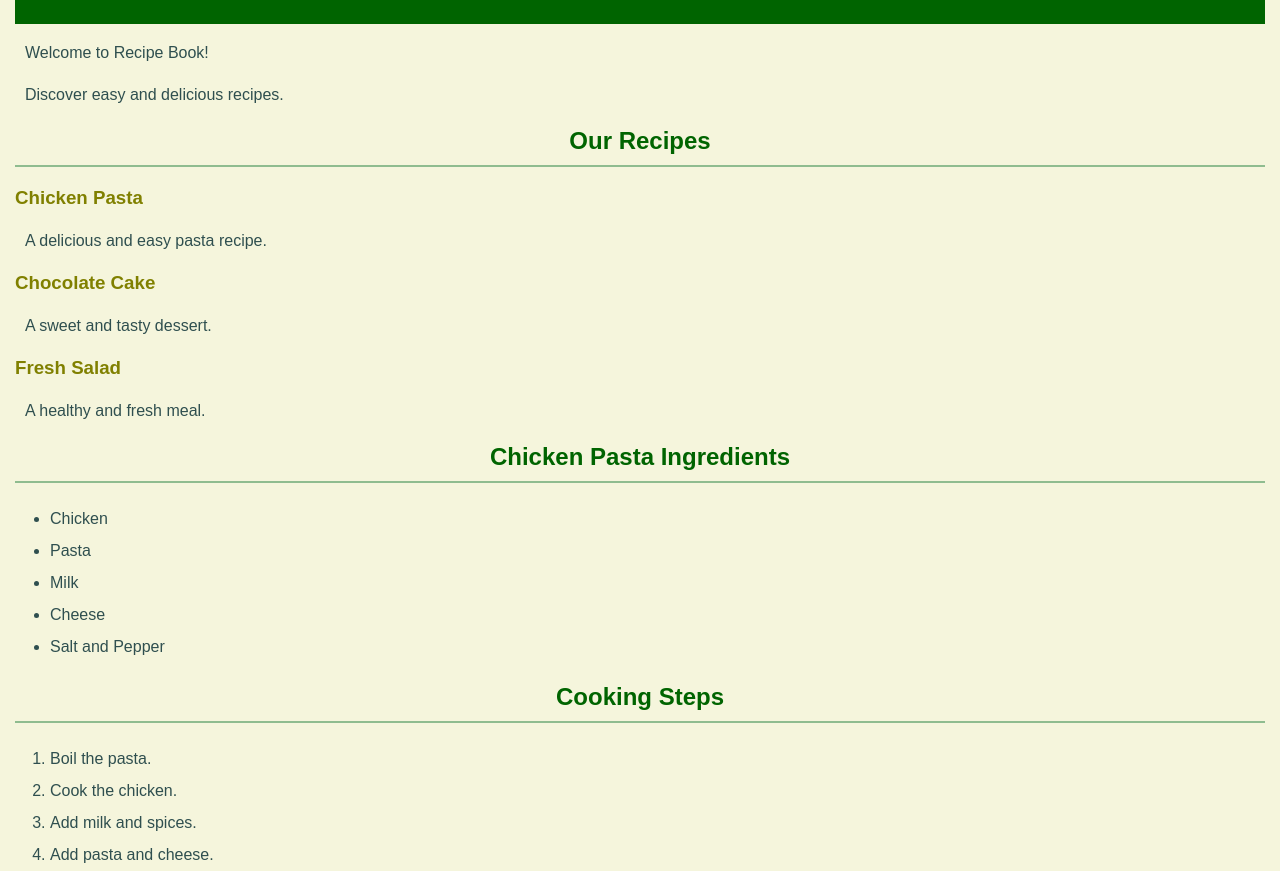
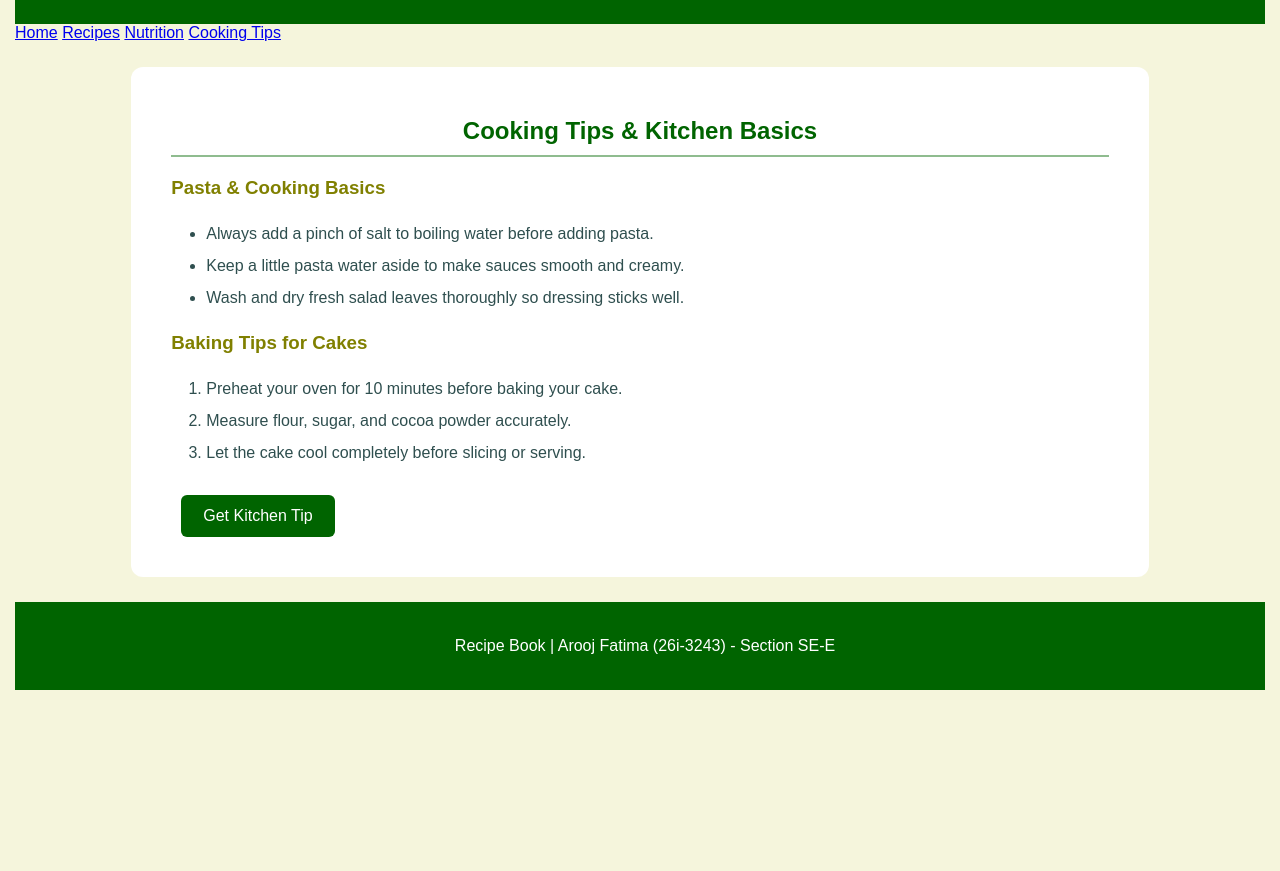
Before and after one commit to i263243-cmd/recipe-book-website, a plain HTML site: page index.html in a window 1280 px wide. Shown: the part 81-952 px from the top of the page. After the commit the page ends 800 px from the top, so only its background shows below. Drawn offline with Linux system fonts and the light colour scheme.

Commit message:
Add navigation bar and footer to index page

```diff
--- a/index.html
+++ b/index.html
@@ -2,13 +2,10 @@
      Roll No:26i-3243
      Section:SE-E-->
 
-
 <!DOCTYPE html>
 <html>
 <head>
-
-    <title>Recipe Book</title>
-
+    <title>Cooking Tips - Recipe Book</title>
     <link rel="stylesheet" href="style.css">
 </head>
 
@@ -16,48 +13,36 @@
 
     <h1>Recipe Book</h1>
 
-    <p>Welcome to Recipe Book!</p>
-    <p>Discover easy and delicious recipes.</p>
+    <nav>
+        <a href="index.html">Home</a>
+        <a href="recipes.html">Recipes</a>
+        <a href="nutrition.html">Nutrition</a>
+        <a href="tips.html">Cooking Tips</a>
+    </nav>
 
-    <h2>Our Recipes</h2>
+    <section>
+        <h2>Cooking Tips & Kitchen Basics</h2>
 
-    <h3>Chicken Pasta</h3>
-    <p>A delicious and easy pasta recipe.</p>
+        <h3>Pasta & Cooking Basics</h3>
+        <ul>
+            <li>Always add a pinch of salt to boiling water before adding pasta.</li>
+            <li>Keep a little pasta water aside to make sauces smooth and creamy.</li>
+            <li>Wash and dry fresh salad leaves thoroughly so dressing sticks well.</li>
+        </ul>
 
-    <h3>Chocolate Cake</h3>
-    <p>A sweet and tasty dessert.</p>
+        <h3>Baking Tips for Cakes</h3>
+        <ol>
+            <li>Preheat your oven for 10 minutes before baking your cake.</li>
+            <li>Measure flour, sugar, and cocoa powder accurately.</li>
+            <li>Let the cake cool completely before slicing or serving.</li>
+        </ol>
 
-    <h3>Fresh Salad</h3>
-    <p>A healthy and fresh meal.</p>
+        <button onclick="window.alert('Kitchen Tip: Always prep and measure all ingredients before turning on the stove!')">Get Kitchen Tip</button>
+    </section>
 
-    <h2>Chicken Pasta Ingredients</h2>
-
-    <ul>
-        <li>Chicken</li>
-        <li>Pasta</li>
-        <li>Milk</li>
-        <li>Cheese</li>
-        <li>Salt and Pepper</li>
-    </ul>
-
-    <h2>Cooking Steps</h2>
-
-    <ol>
-        <li>Boil the pasta.</li>
-        <li>Cook the chicken.</li>
-        <li>Add milk and spices.</li>
-        <li>Add pasta and cheese.</li>
-        <li>Serve hot.</li>
-    </ol>
-
-    <h2>Recipe Details</h2>
-
-    <p>Preparation Time: 25 Minutes</p>
-    <p>Category: Lunch</p>
-
-    <button onclick="startCooking()">Start Cooking</button>
-
-    <script src="script.js"></script>
+    <footer>
+        <p>Recipe Book | Arooj Fatima (26i-3243) - Section SE-E</p>
+    </footer>
 
 </body>
 </html>
```
